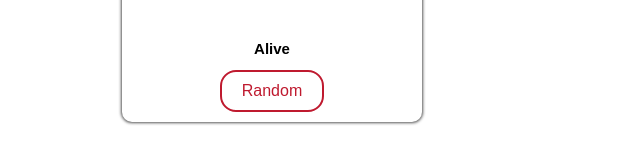
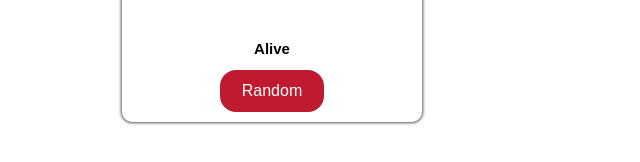
Before and after one commit to drewdomi/rick-and-morty-card, a React (Vite) app: page / in a window 1280 px wide. Shown: the part 372-534 px from the top of the page, without its empty margins (368-1008 px from the left). Built offline with nearby package versions, Linux system fonts and the light colour scheme.

Commit message:
fix: resolve Card S.Wrapper error

```diff
--- a/src/App.tsx
+++ b/src/App.tsx
@@ -38,7 +38,7 @@ function App() {
       <Card name={characterName} imgUrl={characterImg} status={characterStatus}>
         {
           <Button
-            variant="ghost"
+            variant="solid"
             color={theme.color.secondary}
             onClick={setCharacterInCard}
           >
--- a/src/components/Card/styled.ts
+++ b/src/components/Card/styled.ts
@@ -1,12 +1,6 @@
 import styled, { DefaultTheme, css } from "styled-components";
-import { CardProps } from ".";
 
-type StyledCard = {
-  theme: DefaultTheme;
-} & CardProps &
-  object;
-
-export const Wrapper = styled.div<StyledCard>`
+export const Wrapper = styled.div`
   ${({ theme }) => css`
     background-color: ${theme.color.white};
     box-shadow: 0 0 3px 1px #000000aa;
```
